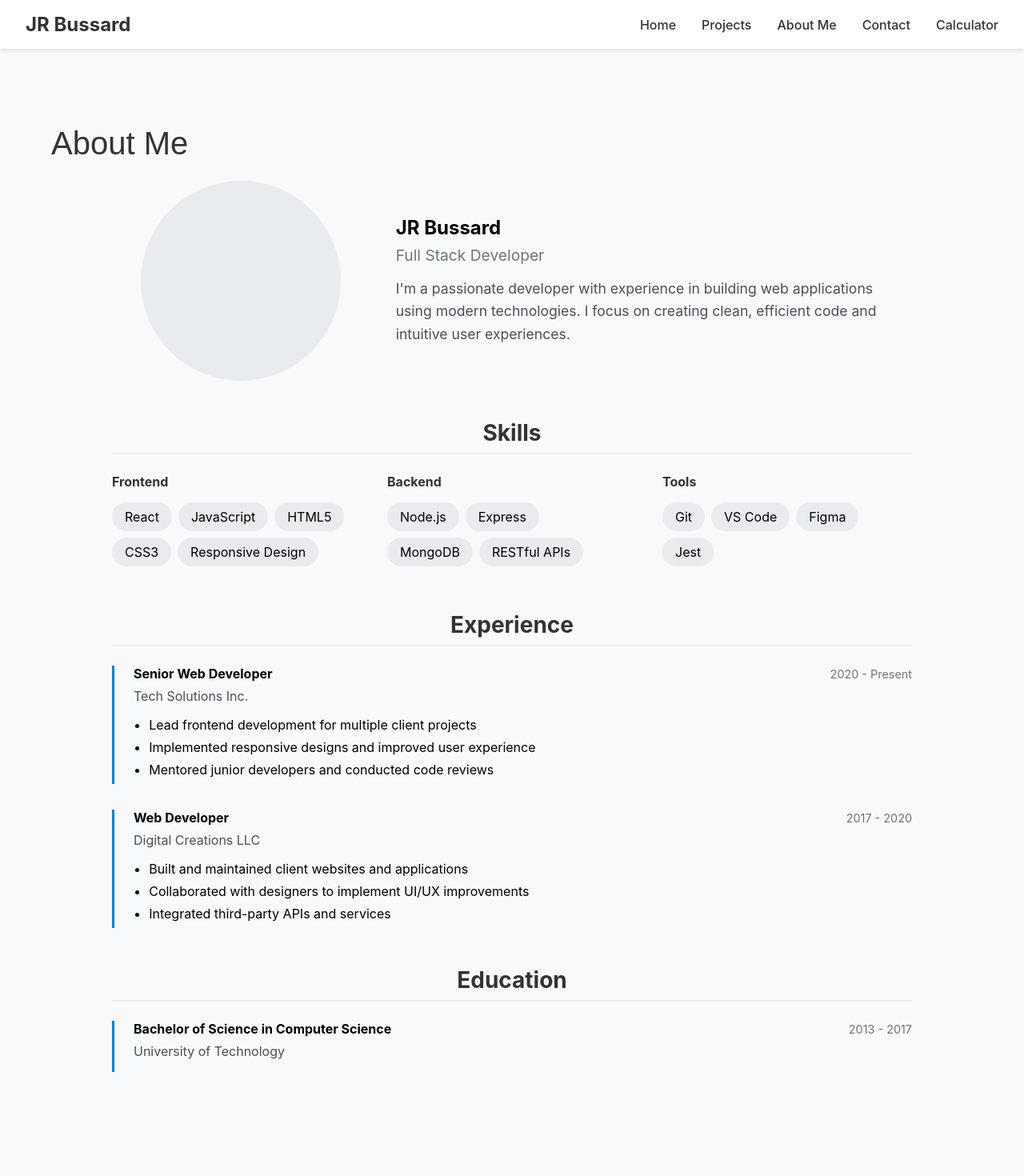
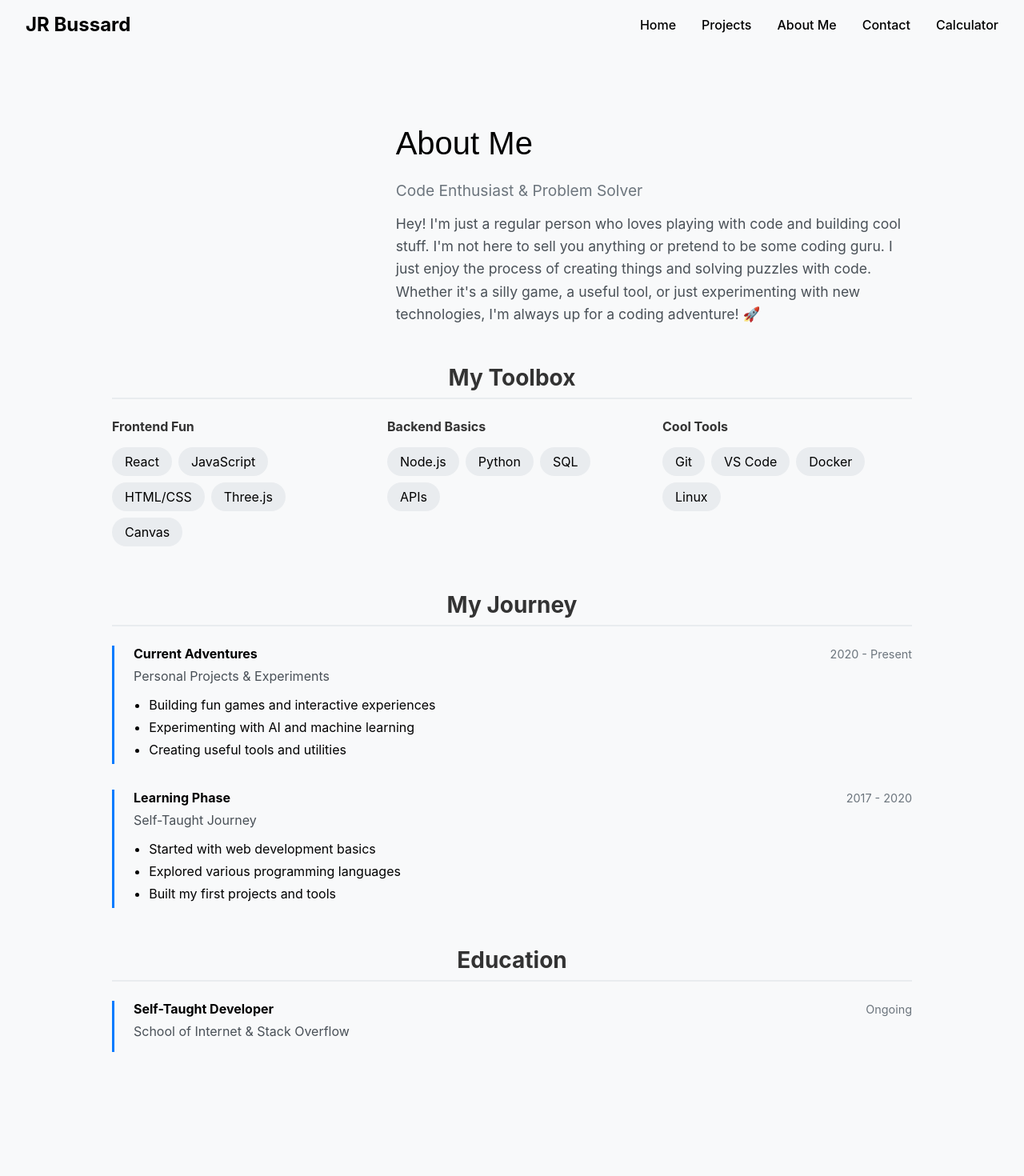
Before and after one commit to pirut/jrbussard, a React (Create React App) app: page /about in a window 1280 px wide. Shown: the top 1470 px of the page at 80% size. Built offline with nearby package versions, Linux system fonts and the light colour scheme.

Commit message:
changed theme

```diff
--- a/src/App.css
+++ b/src/App.css
@@ -2,6 +2,7 @@
     min-height: 100vh;
     display: flex;
     flex-direction: column;
+    background-color: var(--main-color);
 }
 
 main {
@@ -10,14 +11,15 @@ main {
 }
 
 .footer {
-    background-color: #f8f9fa;
+    background-color: var(--dark-accent-color);
     padding: 1rem 2rem;
     margin-top: auto;
+    color: var(--light-accent-color);
 }
 
 .copyright {
     margin: 0;
-    color: #666;
+    color: var(--light-accent-color);
 }
 
 .linkWrapper {
@@ -28,14 +30,16 @@ main {
 
 .footerlink {
     text-decoration: none;
-    color: #333;
+    color: var(--light-accent-color);
     display: flex;
     align-items: center;
     gap: 0.5rem;
+    transition: all 0.3s ease;
 }
 
 .footerlink:hover {
-    color: #007bff;
+    color: var(--accent-color);
+    transform: scale(1.1);
 }
 
 .ibm-plex-sans-regular {
--- a/src/pages/About.js
+++ b/src/pages/About.js
@@ -3,83 +3,82 @@ import React from "react";
 const About = () => {
     return (
         <div className="about-page">
-            <h1 className="page-title ibm-plex-sans-regular">About Me</h1>
-
             <div className="about-container">
                 <div className="about-intro">
                     <div className="profile-image-container">
                         <div className="profile-image placeholder"></div>
                     </div>
                     <div className="about-summary">
-                        <h2>JR Bussard</h2>
-                        <p className="job-title">Full Stack Developer</p>
+                        <h1 className="page-title ibm-plex-sans-regular">About Me</h1>
+                        <p className="job-title">Code Enthusiast & Problem Solver</p>
                         <p className="about-description">
-                            I'm a passionate developer with experience in building web applications using modern technologies. I focus on creating clean,
-                            efficient code and intuitive user experiences.
+                            Hey! I'm just a regular person who loves playing with code and building cool stuff. I'm not here to sell you anything or pretend to
+                            be some coding guru. I just enjoy the process of creating things and solving puzzles with code. Whether it's a silly game, a useful
+                            tool, or just experimenting with new technologies, I'm always up for a coding adventure! 🚀
                         </p>
                     </div>
                 </div>
 
                 <section className="about-section">
-                    <h3 className="section-title">Skills</h3>
+                    <h3 className="section-title">My Toolbox</h3>
                     <div className="skills-container">
                         <div className="skill-category">
-                            <h4>Frontend</h4>
+                            <h4>Frontend Fun</h4>
                             <ul className="skills-list">
                                 <li>React</li>
                                 <li>JavaScript</li>
-                                <li>HTML5</li>
-                                <li>CSS3</li>
-                                <li>Responsive Design</li>
+                                <li>HTML/CSS</li>
+                                <li>Three.js</li>
+                                <li>Canvas</li>
                             </ul>
                         </div>
                         <div className="skill-category">
-                            <h4>Backend</h4>
+                            <h4>Backend Basics</h4>
                             <ul className="skills-list">
                                 <li>Node.js</li>
-                                <li>Express</li>
-                                <li>MongoDB</li>
-                                <li>RESTful APIs</li>
+                                <li>Python</li>
+                                <li>SQL</li>
+                                <li>APIs</li>
                             </ul>
                         </div>
                         <div className="skill-category">
-                            <h4>Tools</h4>
+                            <h4>Cool Tools</h4>
                             <ul className="skills-list">
                                 <li>Git</li>
                                 <li>VS Code</li>
-                                <li>Figma</li>
-                                <li>Jest</li>
+                                <li>Docker</li>
+                                <li>Linux</li>
                             </ul>
                         </div>
                     </div>
                 </section>
 
                 <section className="about-section">
-                    <h3 className="section-title">Experience</h3>
+                    <h3 className="section-title">My Journey</h3>
                     <div className="experience-container">
                         <div className="experience-item">
                             <div className="experience-header">
-                                <h4>Senior Web Developer</h4>
+                                <h4>Current Adventures</h4>
                                 <span className="experience-date">2020 - Present</span>
                             </div>
-                            <p className="company-name">Tech Solutions Inc.</p>
+                            <p className="company-name">Personal Projects & Experiments</p>
                             <ul className="experience-details">
-                                <li>Lead frontend development for multiple client projects</li>
-                                <li>Implemented responsive designs and improved user experience</li>
-                                <li>Mentored junior developers and conducted code reviews</li>
+                                <li>Building fun games and interactive experiences</li>
+                                <li>Experimenting with AI and machine learning</li>
+                                <li>Creating useful tools and utilities</li>
                             </ul>
                         </div>
 
                         <div className="experience-item">
                             <div className="experience-header">
-                                <h4>Web Developer</h4>
+                                <h4>Learning Phase</h4>
                                 <span className="experience-date">2017 - 2020</span>
                             </div>
-                            <p className="company-name">Digital Creations LLC</p>
+                            <p className="company-name">Self-Taught Journey</p>
                             <ul className="experience-details">
-                                <li>Built and maintained client websites and applications</li>
-                                <li>Collaborated with designers to implement UI/UX improvements</li>
-                                <li>Integrated third-party APIs and services</li>
+                                <li>Started with web development basics</li>
+                                <li>Explored various programming languages</li>
+                                <li>Built my first projects and tools</li>
                             </ul>
                         </div>
                     </div>
@@ -90,10 +89,10 @@ const About = () => {
                     <div className="education-container">
                         <div className="education-item">
                             <div className="education-header">
-                                <h4>Bachelor of Science in Computer Science</h4>
-                                <span className="education-date">2013 - 2017</span>
+                                <h4>Self-Taught Developer</h4>
+                                <span className="education-date">Ongoing</span>
                             </div>
-                            <p className="institution-name">University of Technology</p>
+                            <p className="institution-name">School of Internet & Stack Overflow</p>
                         </div>
                     </div>
                 </section>
--- a/src/pages/Home.js
+++ b/src/pages/Home.js
@@ -7,18 +7,19 @@ const Home = () => {
             <div className="hero-section">
                 <div className="hero-content">
                     <h1 className="hero-title ibm-plex-sans-regular">
-                        Hi, I'm <span className="highlight">JR Bussard</span>
+                        Hey there! I'm <span className="highlight">JR</span>
                     </h1>
-                    <h2 className="hero-subtitle">Full Stack Developer</h2>
+                    <h2 className="hero-subtitle">Just a dude who likes to code</h2>
                     <p className="hero-description">
-                        I build modern web applications with a focus on user experience, performance, and clean code. Let's turn your ideas into reality.
+                        Welcome to my little corner of the internet! This is where I mess around with code, build random stuff, and share my adventures in
+                        programming. No corporate vibes here - just pure coding fun! 🚀
                     </p>
                     <div className="hero-buttons">
                         <Link to="/projects" className="btn primary-btn">
-                            View My Work
+                            Check Out My Projects
                         </Link>
                         <Link to="/contact" className="btn secondary-btn">
-                            Get In Touch
+                            Say Hi!
                         </Link>
                     </div>
                 </div>
@@ -29,35 +30,35 @@ const Home = () => {
 
             <div className="home-sections">
                 <section className="highlight-section">
-                    <h2 className="section-title">What I Do</h2>
+                    <h2 className="section-title">What I'm Up To</h2>
                     <div className="services-grid">
                         <div className="service-card">
-                            <div className="service-icon">💻</div>
-                            <h3>Web Development</h3>
-                            <p>Creating responsive, user-friendly websites with modern frameworks.</p>
+                            <div className="service-icon">🎮</div>
+                            <h3>Game Development</h3>
+                            <p>Building fun little games and interactive experiences.</p>
                         </div>
                         <div className="service-card">
-                            <div className="service-icon">🎨</div>
-                            <h3>UI/UX Design</h3>
-                            <p>Designing intuitive interfaces that improve user experience.</p>
+                            <div className="service-icon">🤖</div>
+                            <h3>AI Experiments</h3>
+                            <p>Playing around with AI and machine learning stuff.</p>
                         </div>
                         <div className="service-card">
-                            <div className="service-icon">📱</div>
-                            <h3>Mobile Solutions</h3>
-                            <p>Building cross-platform applications that work seamlessly on all devices.</p>
+                            <div className="service-icon">🔧</div>
+                            <h3>Random Tools</h3>
+                            <p>Creating useful (and sometimes not so useful) tools.</p>
                         </div>
                     </div>
                 </section>
 
                 <section className="featured-work">
-                    <h2 className="section-title">Featured Work</h2>
+                    <h2 className="section-title">Latest Creation</h2>
                     <div className="featured-project">
                         <div className="featured-project-image placeholder"></div>
                         <div className="featured-project-content">
-                            <h3>Recent Project</h3>
-                            <p>A brief description of one of your most impressive or recent projects.</p>
+                            <h3>My Latest Project</h3>
+                            <p>Check out what I've been tinkering with lately. It might be useful, it might be silly, but it's definitely fun!</p>
                             <Link to="/projects" className="featured-link">
-                                View Project Details
+                                Take a Look
                             </Link>
                         </div>
                     </div>
--- a/src/styles/NavBar.css
+++ b/src/styles/NavBar.css
@@ -3,8 +3,8 @@
     justify-content: space-between;
     align-items: center;
     padding: 1rem 2rem;
-    background-color: #ffffff;
-    box-shadow: 0 2px 4px rgba(0, 0, 0, 0.1);
+    background-color: var(--dark-accent-color);
+    box-shadow: var(--shadow-elevation-medium);
 }
 
 .navBar ul {
@@ -20,18 +20,25 @@
 
 .navElement a {
     text-decoration: none;
-    color: #333;
+    color: var(--light-accent-color);
     font-weight: 500;
-    transition: color 0.3s ease;
+    transition: all 0.3s ease;
 }
 
 .navElement a:hover {
-    color: #007bff;
+    color: var(--accent-color);
+    transform: scale(1.1);
 }
 
 .title {
     font-size: 1.5rem;
     font-weight: bold;
     text-decoration: none;
-    color: #333;
+    color: var(--light-accent-color);
+    transition: all 0.3s ease;
 }
+
+.title:hover {
+    color: var(--accent-color);
+    transform: scale(1.05);
+}
--- a/src/styles/Pages.css
+++ b/src/styles/Pages.css
@@ -2,12 +2,12 @@
 .page-title {
     margin-bottom: 1.5rem;
     font-size: 2.5rem;
-    color: #333;
+    color: var(--dark-main-color);
 }
 
 /* Placeholder for images */
 .placeholder {
-    background-color: #e9ecef;
+    background-color: var(--light-main-color);
     border-radius: 8px;
 }
 
@@ -25,23 +25,23 @@
 }
 
 .primary-btn {
-    background-color: #007bff;
+    background-color: var(--accent-color);
     color: white;
     border: none;
 }
 
 .primary-btn:hover {
-    background-color: #0056b3;
+    background-color: var(--dark-main-color);
 }
 
 .secondary-btn {
     background-color: transparent;
-    color: #007bff;
-    border: 2px solid #007bff;
+    color: var(--accent-color);
+    border: 2px solid var(--accent-color);
 }
 
 .secondary-btn:hover {
-    background-color: rgba(0, 123, 255, 0.1);
+    background-color: var(--light-main-color);
 }
 
 /* Home Page Styles */
@@ -53,7 +53,7 @@
     display: flex;
     align-items: center;
     padding: 4rem 2rem;
-    background-color: #f8f9fa;
+    background-color: var(--main-color);
     min-height: 70vh;
 }
 
@@ -66,11 +66,12 @@
     font-size: 3rem;
     margin-bottom: 1rem;
     line-height: 1.2;
+    color: var(--dark-main-color);
 }
 
 .hero-subtitle {
     font-size: 1.5rem;
-    color: #6c757d;
+    color: var(--dark-accent-color);
     margin-bottom: 1.5rem;
 }
 
@@ -78,11 +79,11 @@
     font-size: 1.1rem;
     line-height: 1.6;
     margin-bottom: 2rem;
-    color: #495057;
+    color: var(--dark-main-color);
 }
 
 .highlight {
-    color: #007bff;
+    color: var(--accent-color);
 }
 
 .hero-buttons {
@@ -122,16 +123,17 @@
 }
 
 .service-card {
-    background: #fff;
+    background: var(--light-main-color);
     padding: 2rem;
     border-radius: 8px;
-    box-shadow: 0 2px 15px rgba(0, 0, 0, 0.1);
+    box-shadow: var(--shadow-elevation-medium);
     text-align: center;
     transition: transform 0.3s ease;
 }
 
 .service-card:hover {
     transform: translateY(-10px);
+    box-shadow: var(--shadow-elevation-high);
 }
 
 .service-icon {
@@ -198,16 +200,16 @@
 }
 
 .project-card {
-    background: #fff;
+    background: var(--light-main-color);
     border-radius: 8px;
     overflow: hidden;
-    box-shadow: 0 2px 15px rgba(0, 0, 0, 0.1);
+    box-shadow: var(--shadow-elevation-medium);
     transition: transform 0.3s ease, box-shadow 0.3s ease;
 }
 
 .project-card:hover {
     transform: translateY(-10px);
-    box-shadow: 0 10px 25px rgba(0, 0, 0, 0.2);
+    box-shadow: var(--shadow-elevation-high);
 }
 
 .project-image {
@@ -451,10 +453,10 @@
     display: flex;
     flex-direction: column;
     gap: 1.5rem;
-    background: #fff;
+    background: var(--light-main-color);
     padding: 2rem;
     border-radius: 8px;
-    box-shadow: 0 2px 15px rgba(0, 0, 0, 0.1);
+    box-shadow: var(--shadow-elevation-medium);
 }
 
 .form-group {
@@ -495,7 +497,7 @@
 }
 
 .submit-button {
-    background: #007bff;
+    background: var(--accent-color);
     color: white;
     padding: 0.75rem 1.5rem;
     border: none;
@@ -507,7 +509,7 @@
 }
 
 .submit-button:hover:not(:disabled) {
-    background: #0056b3;
+    background: var(--dark-main-color);
 }
 
 .submit-button:disabled {
@@ -524,16 +526,16 @@
 }
 
 .calculator-container {
-    background: #fff;
+    background: var(--light-main-color);
     border-radius: 12px;
     padding: 1.5rem;
-    box-shadow: 0 4px 20px rgba(0, 0, 0, 0.1);
+    box-shadow: var(--shadow-elevation-medium);
     width: 100%;
     max-width: 350px;
 }
 
 .calculator-display {
-    background: #f8f9fa;
+    background: var(--main-color);
     padding: 1.5rem;
     border-radius: 8px;
     margin-bottom: 1.5rem;
@@ -546,7 +548,7 @@
 }
 
 .equation {
-    color: #6c757d;
+    color: var(--dark-accent-color);
     font-size: 1rem;
     min-height: 1.5rem;
     margin-bottom: 0.75rem;
@@ -559,7 +561,7 @@
 .current {
     font-size: 2.5rem;
     font-weight: bold;
-    color: #333;
+    color: var(--dark-main-color);
     word-break: break-all;
     line-height: 1.2;
     font-family: "IBM Plex Sans", monospace;
@@ -579,10 +581,10 @@
     font-size: 1.5rem;
     border: none;
     border-radius: 8px;
-    background: #fff;
+    background: var(--main-color);
     cursor: pointer;
     transition: all 0.2s ease;
-    box-shadow: 0 2px 6px rgba(0, 0, 0, 0.1);
+    box-shadow: var(--shadow-elevation-low);
     font-family: "IBM Plex Sans", sans-serif;
     height: 60px;
     display: flex;
@@ -592,9 +594,9 @@
 }
 
 .calculator-buttons button:hover {
-    background: #f8f9fa;
+    background: var(--light-main-color);
     transform: translateY(-2px);
-    box-shadow: 0 4px 8px rgba(0, 0, 0, 0.15);
+    box-shadow: var(--shadow-elevation-medium);
 }
 
 .calculator-buttons button:active {
@@ -603,30 +605,30 @@
 }
 
 .number-btn {
-    color: #333;
+    color: var(--dark-main-color);
     font-weight: 500;
 }
 
 .operator {
-    background: #e9ecef !important;
-    color: #007bff;
+    background: var(--accent-color) !important;
+    color: white;
     font-weight: bold;
 }
 
 .operator.active {
-    background: #cff4fc !important;
-    color: #0a58ca;
-    box-shadow: 0 2px 8px rgba(10, 88, 202, 0.2);
+    background: var(--dark-main-color) !important;
+    color: white;
+    box-shadow: var(--shadow-elevation-medium);
 }
 
 .clear {
-    background: #dc3545 !important;
+    background: var(--dark-accent-color) !important;
     color: white;
     font-weight: 500;
 }
 
 .equals {
-    background: #28a745 !important;
+    background: var(--accent-color) !important;
     color: white;
     font-weight: 500;
 }
```
Also changed, not shown: src/pages/Contact.js (+51 -61 lines).
